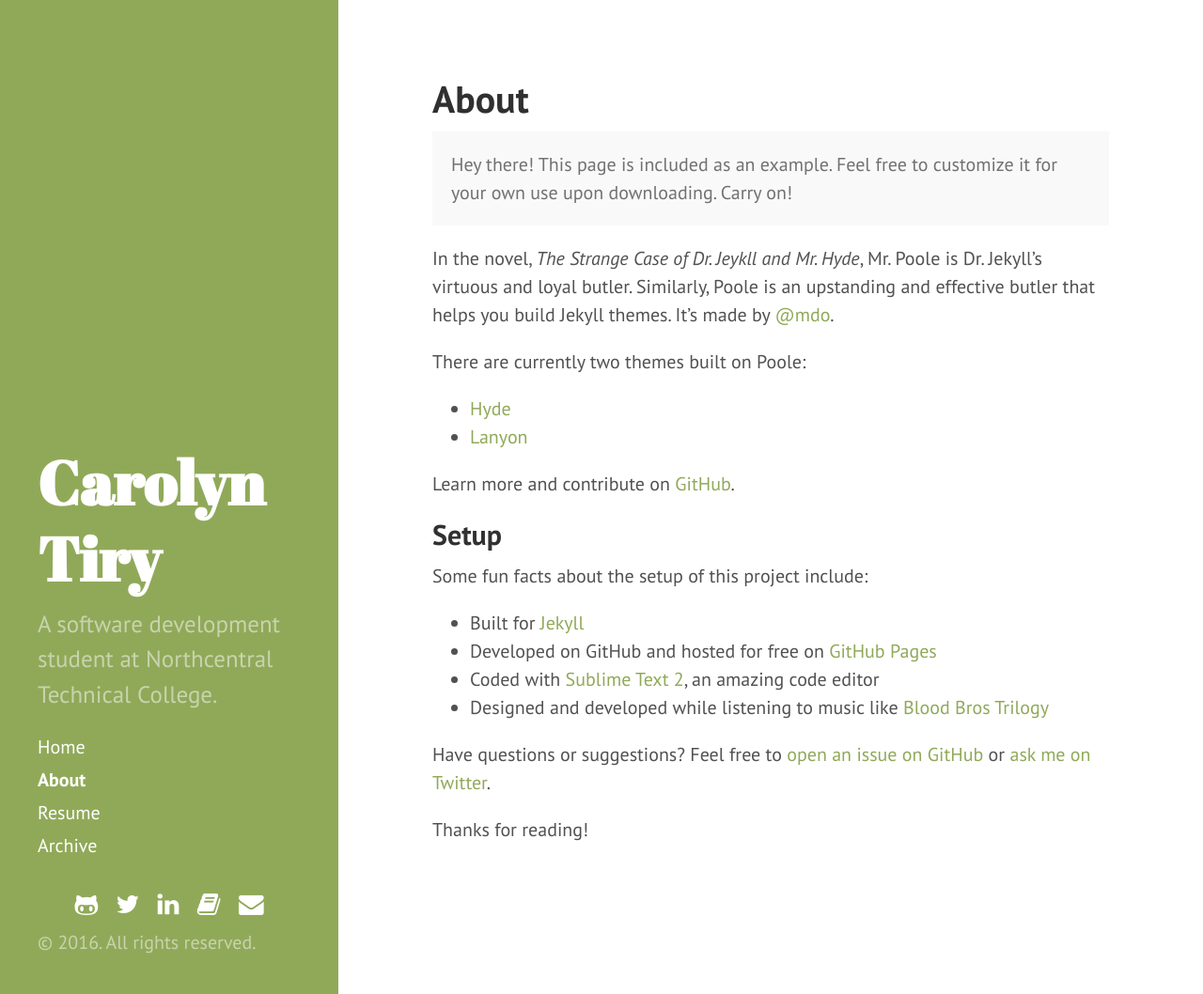
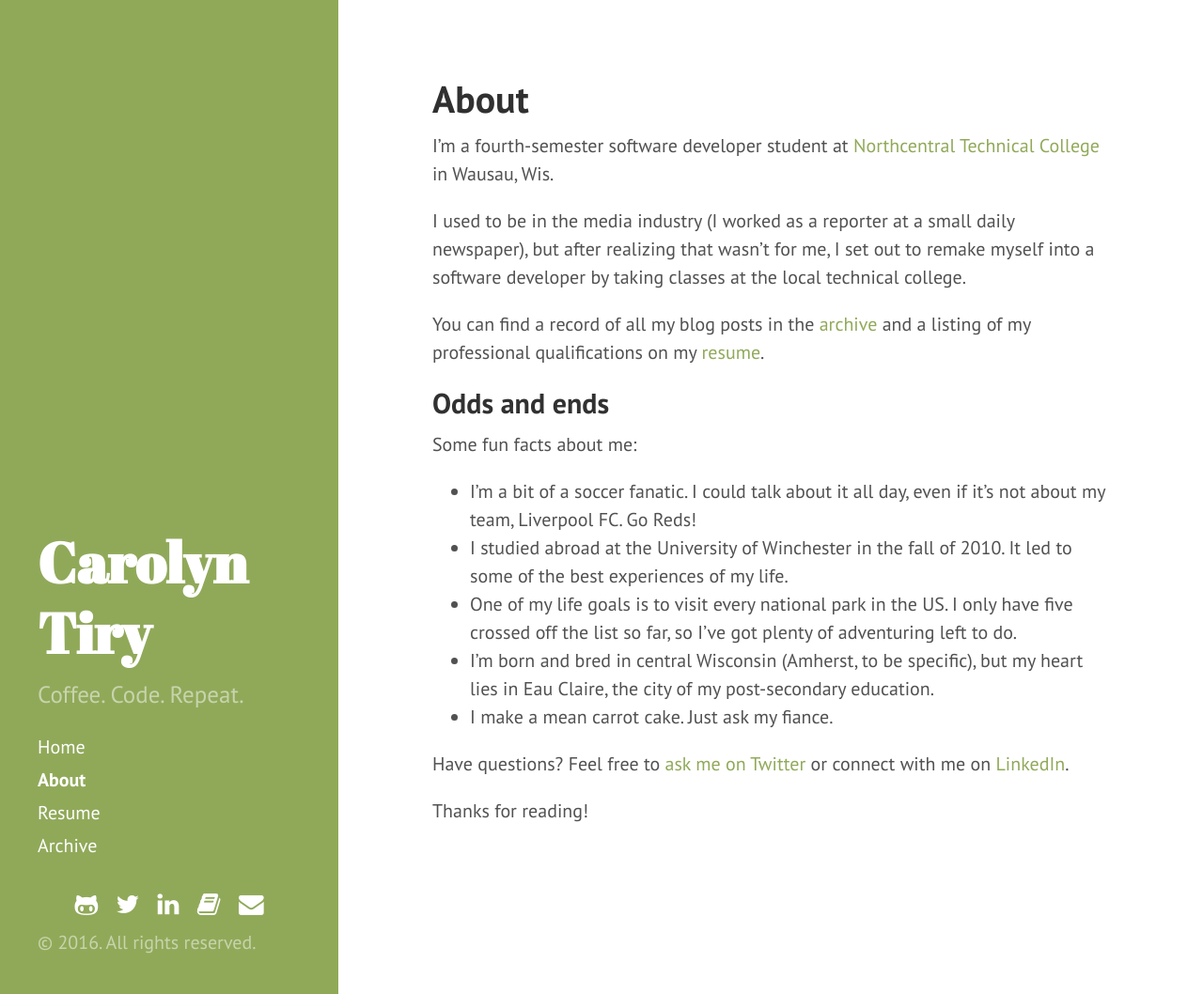
Before and after one commit to carolynlangton/carolyntiry.github.io, a Jekyll site: the page built from about.md, in a window 1280 px wide and 1058 px high. Shown: the whole window at 94% size. Built offline with Jekyll 4.4.1, drawn with Linux system fonts in a browser that asks for light colours; nearby versions of some CDN libraries.

Commit message:
Updated about page

```diff
--- a/_config.yml
+++ b/_config.yml
@@ -9,7 +9,7 @@ permalink:        pretty
 # Setup
 title:            Carolyn Tiry
 tagline:
-description:      A software development student at Northcentral Technical College.
+description:      Coffee. Code. Repeat.
 url:              http://carolyntiry.github.io
 baseurl:          /
 
--- a/about.md
+++ b/about.md
@@ -4,28 +4,22 @@ title: About
 order: 1
 ---
 
-<p class="message">
-  Hey there! This page is included as an example. Feel free to customize it for your own use upon downloading. Carry on!
-</p>
+I'm a fourth-semester software developer student at [Northcentral Technical College](https://www.ntc.edu/) in Wausau, Wis.
 
-In the novel, *The Strange Case of Dr. Jeykll and Mr. Hyde*, Mr. Poole is Dr. Jekyll's virtuous and loyal butler. Similarly, Poole is an upstanding and effective butler that helps you build Jekyll themes. It's made by [@mdo](https://twitter.com/mdo).
+I used to be in the media industry (I worked as a reporter at a small daily newspaper), but after realizing that wasn't for me, I set out to remake myself into a software developer by taking classes at the local technical college.
 
-There are currently two themes built on Poole:
+You can find a record of all my blog posts in the [archive]({{ site.url }}/archive) and a listing of my professional qualifications on my [resume]({{ site.url}}/resume).
 
-* [Hyde](http://hyde.getpoole.com)
-* [Lanyon](http://lanyon.getpoole.com)
+## Odds and ends
 
-Learn more and contribute on [GitHub](https://github.com/poole).
+Some fun facts about me:
 
-## Setup
+* I'm a bit of a soccer fanatic. I could talk about it all day, even if it's not about my team, Liverpool FC. Go Reds!
+* I studied abroad at the University of Winchester in the fall of 2010. It led to some of the best experiences of my life.
+* One of my life goals is to visit every national park in the US. I only have five crossed off the list so far, so I've got plenty of adventuring left to do.
+* I'm born and bred in central Wisconsin (Amherst, to be specific), but my heart lies in Eau Claire, the city of my post-secondary education.
+* I make a mean carrot cake. Just ask my fiance.
 
-Some fun facts about the setup of this project include:
-
-* Built for [Jekyll](http://jekyllrb.com)
-* Developed on GitHub and hosted for free on [GitHub Pages](https://pages.github.com)
-* Coded with [Sublime Text 2](http://sublimetext.com), an amazing code editor
-* Designed and developed while listening to music like [Blood Bros Trilogy](https://soundcloud.com/maddecent/sets/blood-bros-series)
-
-Have questions or suggestions? Feel free to [open an issue on GitHub](https://github.com/poole/issues/new) or [ask me on Twitter](https://twitter.com/mdo).
+Have questions? Feel free to [ask me on Twitter](https://twitter.com/carolyntiry) or connect with me on [LinkedIn](https://www.linkedin.com/in/carolyntiry).
 
 Thanks for reading!
--- a/public/css/hyde.css
+++ b/public/css/hyde.css
@@ -77,7 +77,7 @@ html {
 
 .sidebar a:hover {
   text-decoration: none;
-  color: #eee;
+  color: #517847;
 }
 
 /* About section */
@@ -85,7 +85,7 @@ html {
   color: #fff;
   margin-top: 0;
   font-family: "Abril Fatface", serif;
-  font-size: 3.25rem;
+  font-size: 3rem;
 }
 
 /* Sidebar nav */
```
